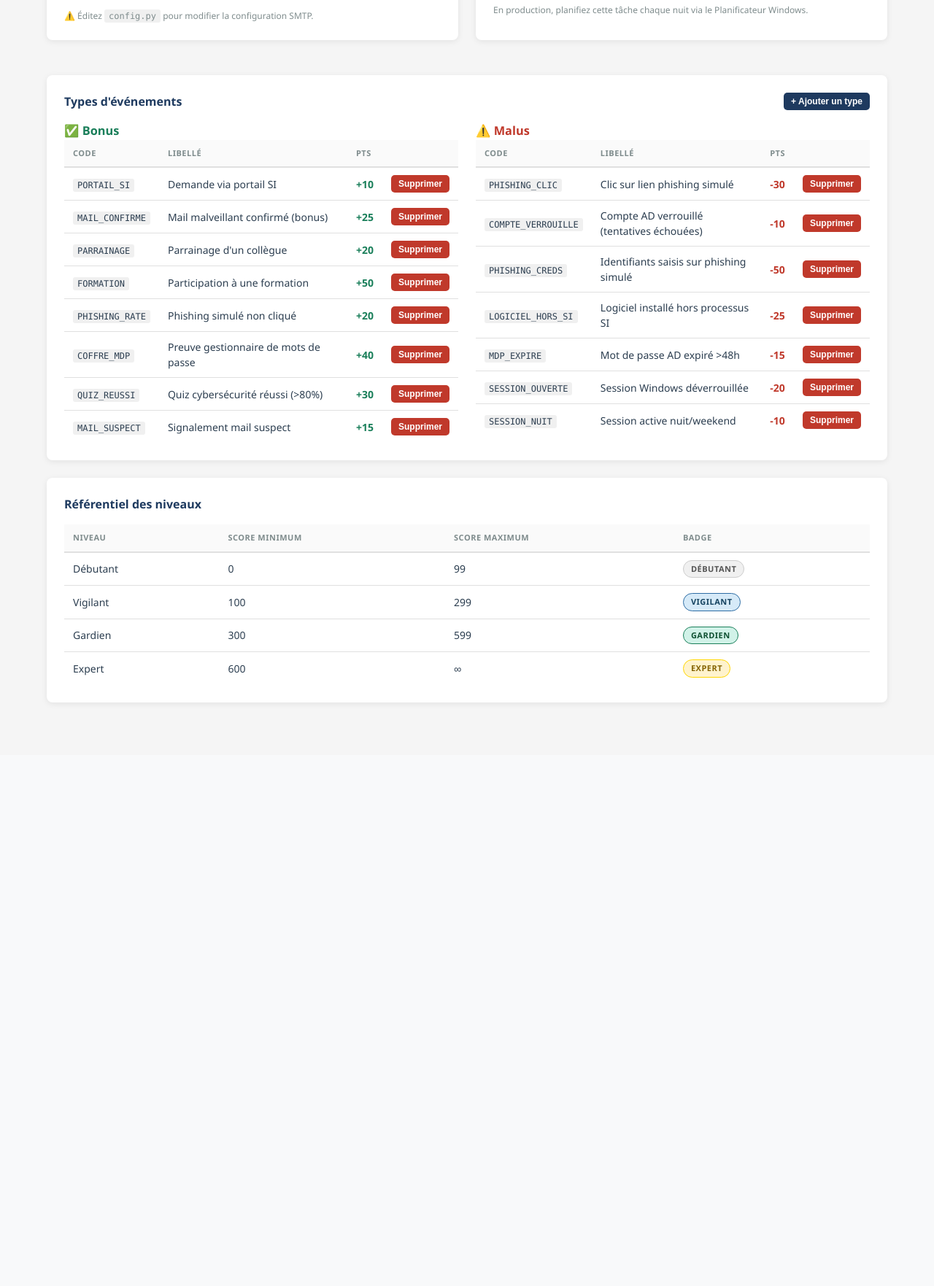
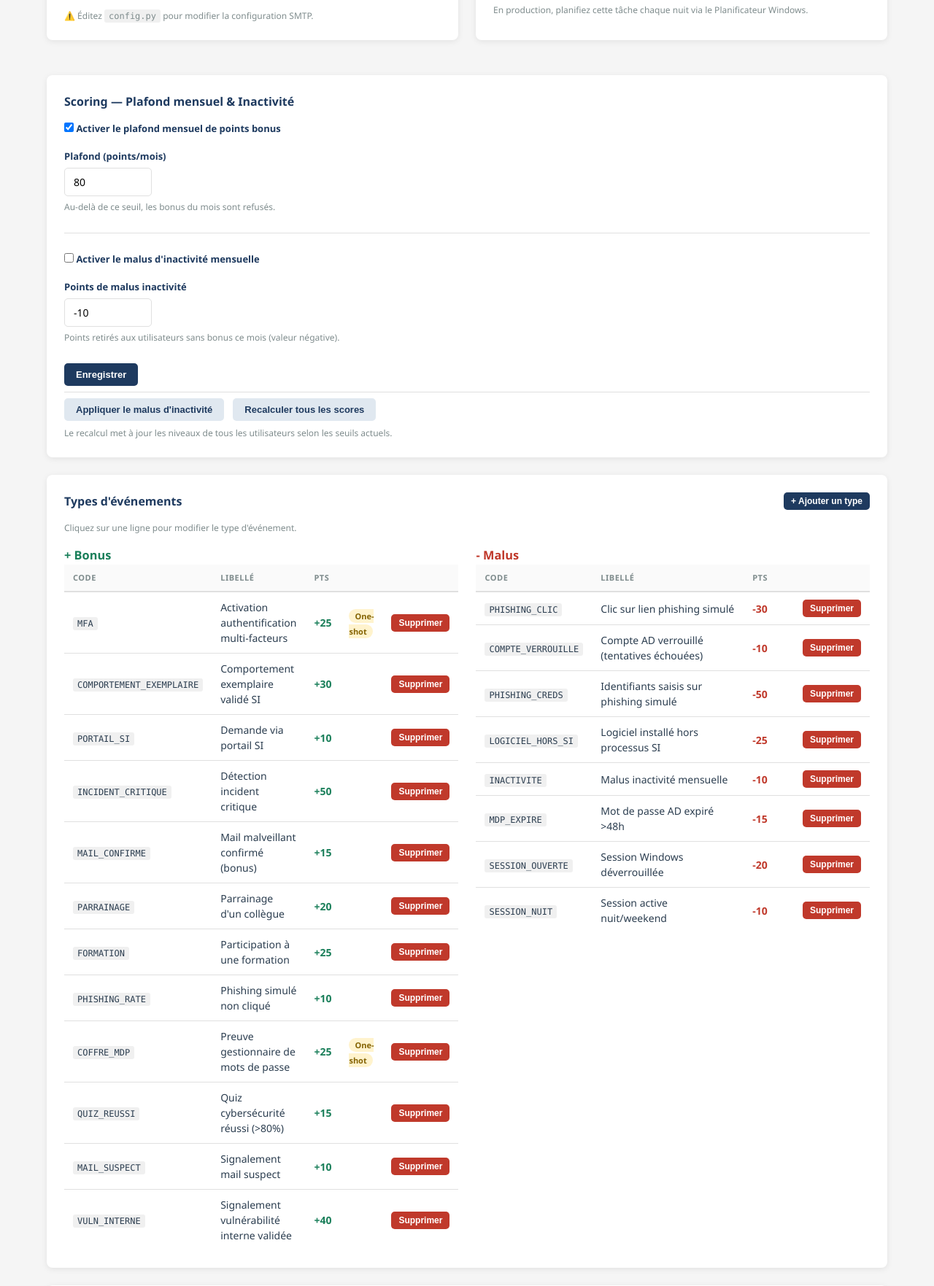
Before and after one commit to heracles91/CyberScore, a Flask app: page /settings in a window 1280 px wide. Shown: the part 840-2603 px from the top of the page at 73% size. Before the commit the page ends 1806 px from the top, so only its background shows below. Run offline with Flask 3, Linux system fonts and the light colour scheme; the visitor is signed in with stand-in values (Sample User, id 1); data comes from the database, SQL or seed files in the repository; data that the repository does not hold is empty; some libraries are stand-ins or nearby versions.

Commit message:
feat: Enhance scoring settings with monthly cap and inactivity decay features; add event type editing functionality

```diff
--- a/app.py
+++ b/app.py
@@ -500,12 +500,38 @@ def settings():
             db.snapshot_leaderboard()
             flash("Snapshot du leaderboard enregistré.", "success")
 
+        elif action == "scoring_settings":
+            cap_enabled = "1" if request.form.get("monthly_cap_enabled") else "0"
+            cap_pts = request.form.get("monthly_cap_points", "80")
+            decay_en = "1" if request.form.get("decay_enabled") else "0"
+            decay_pts = request.form.get("decay_points", "-10")
+            db.set_setting("monthly_cap_enabled", cap_enabled)
+            db.set_setting("monthly_cap_points", cap_pts)
+            db.set_setting("decay_enabled", decay_en)
+            db.set_setting("decay_points", decay_pts)
+            flash("Paramètres de scoring mis à jour.", "success")
+
+        elif action == "apply_decay":
+            count = models.apply_inactivity_decay()
+            if count > 0:
+                flash(f"Malus inactivité appliqué à {count} utilisateur(s).", "success")
+            else:
+                flash("Aucun utilisateur inactif ce mois, ou le decay est désactivé.", "info")
+
+        elif action == "recalculate_all":
+            count = models.recalculate_all_users()
+            flash(f"Scores et niveaux recalculés pour {count} utilisateur(s).", "success")
+
     event_types = db.get_all_event_types()
     return render_template("settings.html",
                            cfg=config,
                            event_types=event_types,
                            current_company=_get_company_name(),
-                           current_support=_get_support_email())
+                           current_support=_get_support_email(),
+                           monthly_cap_enabled=db.get_setting("monthly_cap_enabled", "0"),
+                           monthly_cap_points=db.get_setting("monthly_cap_points", "80"),
+                           decay_enabled=db.get_setting("decay_enabled", "0"),
+                           decay_points=db.get_setting("decay_points", "-10"))
 
 
 # ─── Types d'événements ────────────────────────────────────────────────────────
@@ -535,17 +561,67 @@ def event_type_add():
     except ValueError:
         errors.append("Les points doivent être un entier.")
 
+    one_shot = 1 if request.form.get("one_shot") else 0
+
     if errors:
         for e in errors:
             flash(e, "error")
     else:
-        ok, err = db.create_event_type(code, label, pts, direction)
+        ok, err = db.create_event_type(code, label, pts, direction, one_shot)
         if ok:
             flash(f"Type d'événement « {label} » créé.", "success")
         else:
             flash(f"Erreur : {err}", "error")
 
     return redirect(url_for("settings") + "#event-types")
+
+
+@app.route("/event-types/<int:type_id>/edit", methods=["GET", "POST"])
+@login_required
+def event_type_edit(type_id):
+    etype = db.get_event_type_by_id(type_id)
+    if not etype:
+        flash("Type d'événement introuvable.", "error")
+        return redirect(url_for("settings") + "#event-types")
+
+    if request.method == "POST":
+        code      = request.form.get("code", "").strip().upper()
+        label     = request.form.get("label", "").strip()
+        points    = request.form.get("points", "0").strip()
+        direction = request.form.get("direction", "+")
+        one_shot  = 1 if request.form.get("one_shot") else 0
+
+        errors = []
+        if not code or not re.match(r'^[A-Z0-9_]+$', code):
+            errors.append("Le code doit être en MAJUSCULES (lettres, chiffres, _).")
+        if not label:
+            errors.append("Le libellé est obligatoire.")
+        try:
+            pts = int(points)
+            if pts == 0:
+                errors.append("Les points ne peuvent pas être 0.")
+            if direction == "+" and pts < 0:
+                pts = abs(pts)
+            elif direction == "-" and pts > 0:
+                pts = -pts
+        except ValueError:
+            errors.append("Les points doivent être un entier.")
+            pts = 0
+
+        if errors:
+            for e in errors:
+                flash(e, "error")
+            return render_template("event_type_edit.html", etype=etype)
+
+        ok, err = db.update_event_type(type_id, code, label, pts, direction, one_shot)
+        if ok:
+            flash(f"Type « {label} » mis à jour.", "success")
+            return redirect(url_for("settings") + "#event-types")
+        else:
+            flash(f"Erreur : {err}", "error")
+            return render_template("event_type_edit.html", etype=etype)
+
+    return render_template("event_type_edit.html", etype=etype)
 
 
 @app.route("/event-types/delete/<int:type_id>", methods=["POST"])
--- a/templates/settings.html
+++ b/templates/settings.html
@@ -96,12 +96,79 @@
 
 </div>
 
+<!-- ─── Plafond mensuel & Inactivité ─────────────────────────────────────────── -->
+<div class="card mt-4" id="scoring">
+  <h2 class="card-title">Scoring — Plafond mensuel & Inactivité</h2>
+  <form method="POST" class="form-stack">
+    <input type="hidden" name="action" value="scoring_settings">
+
+    <div class="form-group">
+      <label>
+        <input type="checkbox" name="monthly_cap_enabled" value="1"
+               {% if monthly_cap_enabled == '1' %}checked{% endif %}>
+        Activer le plafond mensuel de points bonus
+      </label>
+    </div>
+    <div class="form-group">
+      <label for="monthly_cap_points">Plafond (points/mois)</label>
+      <input type="number" name="monthly_cap_points" id="monthly_cap_points"
+             value="{{ monthly_cap_points }}" min="1" style="max-width:120px;">
+      <small class="hint">Au-delà de ce seuil, les bonus du mois sont refusés.</small>
+    </div>
+
+    <hr class="step-divider">
+
+    <div class="form-group">
+      <label>
+        <input type="checkbox" name="decay_enabled" value="1"
+               {% if decay_enabled == '1' %}checked{% endif %}>
+        Activer le malus d'inactivité mensuelle
+      </label>
+    </div>
+    <div class="form-group">
+      <label for="decay_points">Points de malus inactivité</label>
+      <input type="number" name="decay_points" id="decay_points"
+             value="{{ decay_points }}" max="-1" style="max-width:120px;">
+      <small class="hint">Points retirés aux utilisateurs sans bonus ce mois (valeur négative).</small>
+    </div>
+
+    <div class="form-actions">
+      <button type="submit" class="btn btn-primary">Enregistrer</button>
+    </div>
+  </form>
+
+  <hr class="step-divider">
+
+  <div style="display:flex;gap:12px;flex-wrap:wrap;align-items:center;">
+    <form method="POST" style="display:inline;">
+      <input type="hidden" name="action" value="apply_decay">
+      <button type="submit" class="btn btn-secondary"
+              onclick="return confirm('Appliquer le malus d\'inactivité aux utilisateurs sans bonus ce mois ?')">
+        Appliquer le malus d'inactivité
+      </button>
+    </form>
+
+    <form method="POST" style="display:inline;">
+      <input type="hidden" name="action" value="recalculate_all">
+      <button type="submit" class="btn btn-secondary"
+              onclick="return confirm('Recalculer le score et le niveau de tous les utilisateurs ?')">
+        Recalculer tous les scores
+      </button>
+    </form>
+  </div>
+  <p class="settings-note" style="margin-top:8px;">
+    Le recalcul met à jour les niveaux de tous les utilisateurs selon les seuils actuels.
+  </p>
+</div>
+
 <!-- ─── Types d'événements ──────────────────────────────────────────────────── -->
 <div class="card mt-4" id="event-types">
   <div class="card-title-row">
     <h2 class="card-title">Types d'événements</h2>
     <button type="button" class="btn btn-primary btn-sm" id="toggleAddForm">+ Ajouter un type</button>
   </div>
+
+  <p class="hint" style="margin-bottom:12px;">Cliquez sur une ligne pour modifier le type d'événement.</p>
 
   <!-- Formulaire ajout (masqué par défaut) -->
   <div id="addEventTypeForm" class="add-etype-form hidden">
@@ -128,6 +195,12 @@
         <input type="number" name="points" id="pointsInput" placeholder="20" min="1" required>
         <small class="hint" id="pointsHint">Valeur positive (le signe est appliqué automatiquement)</small>
       </div>
+      <div class="form-group">
+        <label>
+          <input type="checkbox" name="one_shot" value="1">
+          One-shot (1 seule fois par utilisateur)
+        </label>
+      </div>
       <div class="form-actions">
         <button type="submit" class="btn btn-primary">Créer</button>
         <button type="button" class="btn btn-secondary" id="cancelAdd">Annuler</button>
@@ -139,18 +212,19 @@
   <div class="etype-columns">
     <!-- Bonus -->
     <div>
-      <h3 class="event-group-title bonus-title">✅ Bonus</h3>
+      <h3 class="event-group-title bonus-title">+ Bonus</h3>
       <table class="table">
         <thead>
-          <tr><th>Code</th><th>Libellé</th><th>Pts</th><th></th></tr>
+          <tr><th>Code</th><th>Libellé</th><th>Pts</th><th></th><th></th></tr>
         </thead>
         <tbody>
           {% for et in event_types if et.direction == '+' %}
-          <tr>
+          <tr style="cursor:pointer" onclick="window.location='{{ url_for('event_type_edit', type_id=et.id) }}'">
             <td><code>{{ et.code }}</code></td>
             <td>{{ et.label }}</td>
             <td class="pts-pos">+{{ et.points }}</td>
-            <td>
+            <td>{% if et.one_shot %}<span style="background:#FFF3CD;color:#856404;padding:2px 8px;border-radius:12px;font-size:11px;font-weight:600;">One-shot</span>{% endif %}</td>
+            <td onclick="event.stopPropagation()">
               <form method="POST" action="{{ url_for('event_type_delete', type_id=et.id) }}"
                     onsubmit="return confirm('Supprimer « {{ et.label }} » ?')">
                 <button type="submit" class="btn btn-sm btn-danger">Supprimer</button>
@@ -164,18 +238,19 @@
 
     <!-- Malus -->
     <div>
-      <h3 class="event-group-title malus-title">⚠️ Malus</h3>
+      <h3 class="event-group-title malus-title">- Malus</h3>
       <table class="table">
         <thead>
-          <tr><th>Code</th><th>Libellé</th><th>Pts</th><th></th></tr>
+          <tr><th>Code</th><th>Libellé</th><th>Pts</th><th></th><th></th></tr>
         </thead>
         <tbody>
           {% for et in event_types if et.direction == '-' %}
-          <tr>
+          <tr style="cursor:pointer" onclick="window.location='{{ url_for('event_type_edit', type_id=et.id) }}'">
             <td><code>{{ et.code }}</code></td>
             <td>{{ et.label }}</td>
             <td class="pts-neg">{{ et.points }}</td>
-            <td>
+            <td>{% if et.one_shot %}<span style="background:#FFF3CD;color:#856404;padding:2px 8px;border-radius:12px;font-size:11px;font-weight:600;">One-shot</span>{% endif %}</td>
+            <td onclick="event.stopPropagation()">
               <form method="POST" action="{{ url_for('event_type_delete', type_id=et.id) }}"
                     onsubmit="return confirm('Supprimer « {{ et.label }} » ?')">
                 <button type="submit" class="btn btn-sm btn-danger">Supprimer</button>
@@ -197,10 +272,10 @@
       <tr><th>Niveau</th><th>Score minimum</th><th>Score maximum</th><th>Badge</th></tr>
     </thead>
     <tbody>
-      <tr><td>Débutant</td><td>0</td><td>99</td><td><span class="badge badge-debuta">Débutant</span></td></tr>
-      <tr><td>Vigilant</td><td>100</td><td>299</td><td><span class="badge badge-vigilant">Vigilant</span></td></tr>
-      <tr><td>Gardien</td><td>300</td><td>599</td><td><span class="badge badge-gardien">Gardien</span></td></tr>
-      <tr><td>Expert</td><td>600</td><td>∞</td><td><span class="badge badge-expert">Expert</span></td></tr>
+      <tr><td>Débutant</td><td>0</td><td>149</td><td><span class="badge badge-debuta">Débutant</span></td></tr>
+      <tr><td>Vigilant</td><td>150</td><td>399</td><td><span class="badge badge-vigilant">Vigilant</span></td></tr>
+      <tr><td>Gardien</td><td>400</td><td>899</td><td><span class="badge badge-gardien">Gardien</span></td></tr>
+      <tr><td>Expert</td><td>900</td><td>+&infin;</td><td><span class="badge badge-expert">Expert</span></td></tr>
     </tbody>
   </table>
 </div>
@@ -219,7 +294,7 @@ document.getElementById('cancelAdd').addEventListener('click', function() {
 });
 
 // Auto-uppercase du code
-document.querySelector('input[name="code"]').addEventListener('input', function() {
+document.querySelector('#addEventTypeForm input[name="code"]').addEventListener('input', function() {
   this.value = this.value.toUpperCase().replace(/[^A-Z0-9_]/g, '');
 });
 
```
Also changed, not shown: database.py (+127 -24 lines), models.py (+53 -6 lines), templates/event_type_edit.html (added, +69 -0 lines), templates/regles.html (+4 -4 lines).
